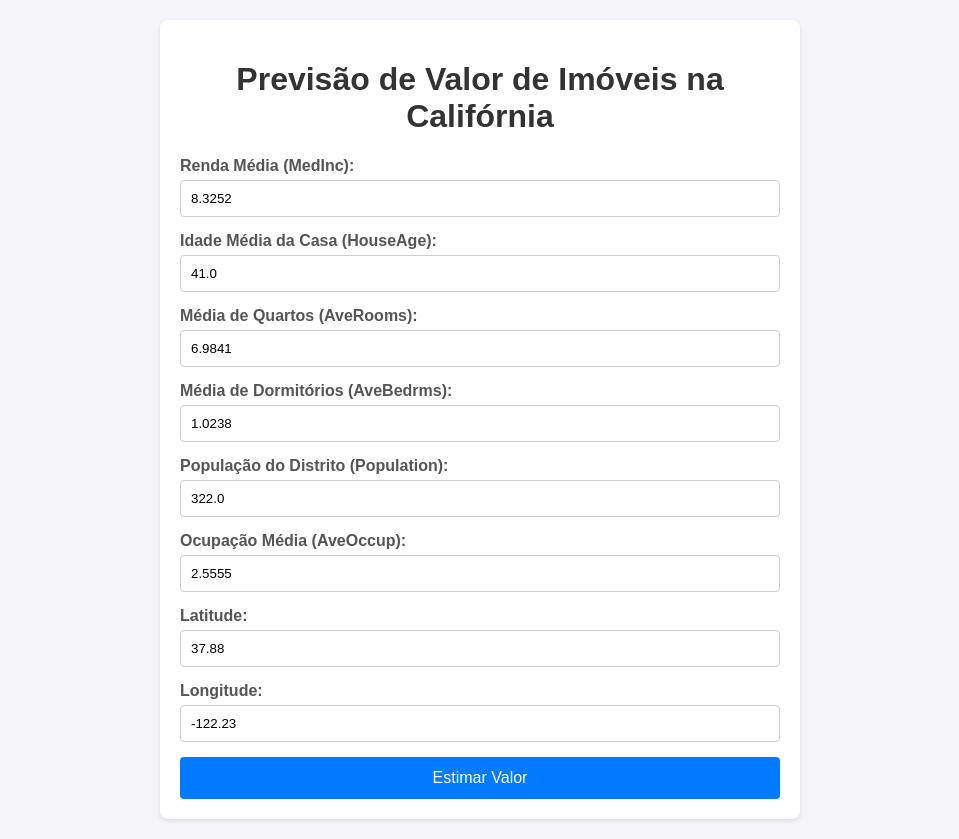
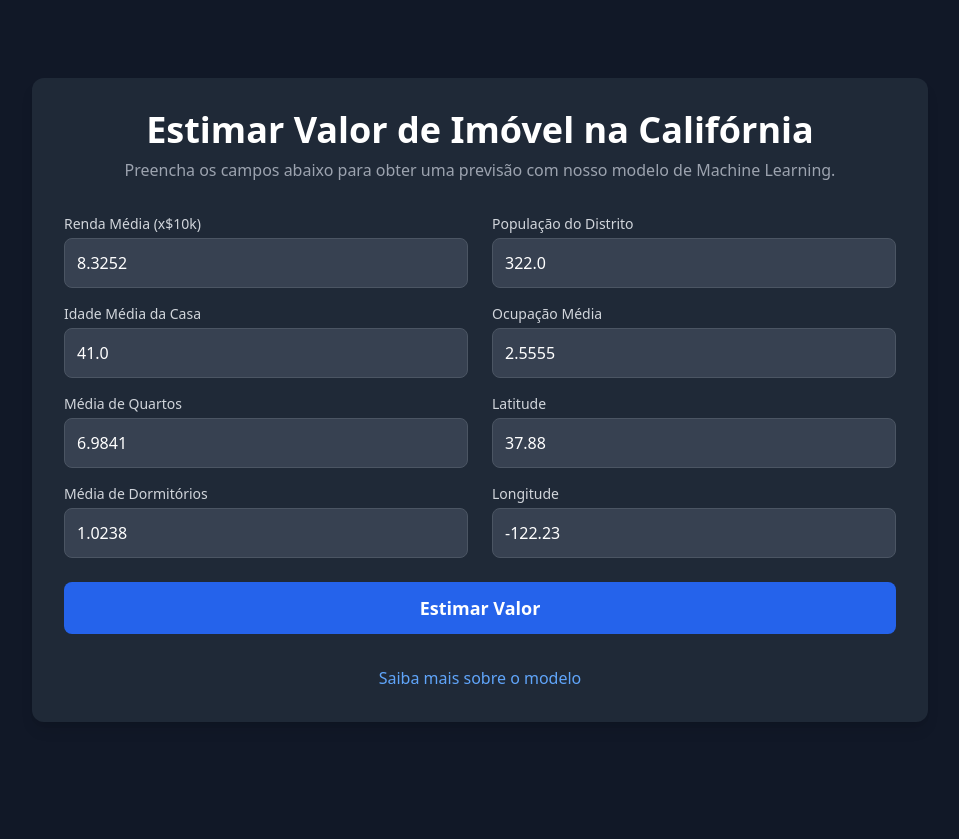
Before and after one commit to bwasistemas/previsao_imoveis-flask, a Flask app: page / in a window 1280 px wide. Shown: the whole page, without its empty margins (160-1119 px from the left). After the commit the page ends 722 px from the top, so only its background shows below. Run offline with Flask 3, Linux system fonts and the light colour scheme; parts of the project's set-up code (start-up, migrations or seed data) failed here and were passed over; some libraries are stand-ins or nearby versions.

Commit message:
feat: Adiciona documentação e informações do modelo
- Adiciona seção "Mais Informações" no README.md com detalhes sobre o funcionamento do modelo.
- Inclui o nome do autor no README.md.
- Adiciona seção "Sobre o Modelo" no frontend com uma explicação do modelo de regressão, bibliotecas utilizadas, dataset e nome do autor.

```diff
--- a/templates/index.html
+++ b/templates/index.html
@@ -1,67 +1,112 @@
 <!DOCTYPE html>
-<html lang="en">
+<html lang="pt-br">
 <head>
     <meta charset="UTF-8">
     <meta name="viewport" content="width=device-width, initial-scale=1.0">
-    <title>Previsão de Valor de Imóveis - Califórnia</title>
-    <style>
-        body { font-family: sans-serif; background-color: #f4f4f9; margin: 0; padding: 20px; }
-        .container { max-width: 600px; margin: auto; background: #fff; padding: 20px; border-radius: 8px; box-shadow: 0 2px 4px rgba(0,0,0,0.1); }
-        h1, h2 { text-align: center; color: #333; }
-        form { display: flex; flex-direction: column; gap: 15px; }
-        .form-group { display: flex; flex-direction: column; }
-        label { margin-bottom: 5px; color: #555; font-weight: bold; }
-        input { padding: 10px; border: 1px solid #ccc; border-radius: 4px; }
-        button { padding: 12px; background-color: #007bff; color: white; border: none; border-radius: 4px; cursor: pointer; font-size: 16px; }
-        button:hover { background-color: #0056b3; }
-        .result { margin-top: 20px; padding: 15px; background-color: #e9f7ef; border: 1px solid #d1e7dd; border-radius: 4px; text-align: center; font-size: 18px; }
-    </style>
+    <title>Estimar Valor de Imóvel - Califórnia</title>
+    <!-- Adicionando o Tailwind CSS via CDN -->
+    <script src="https://cdn.tailwindcss.com"></script>
 </head>
-<body>
-    <div class="container">
-        <h1>Previsão de Valor de Imóveis na Califórnia</h1>
-        <form action="/predict" method="post">
-            <div class="form-group">
-                <label for="MedInc">Renda Média (MedInc):</label>
-                <input type="number" step="any" name="MedInc" required value="8.3252">
+<body class="bg-gray-900 text-gray-200 flex items-center justify-center min-h-screen">
+
+    <div class="w-full max-w-4xl p-8 space-y-8 bg-gray-800 rounded-xl shadow-lg">
+
+        <div class="text-center">
+            <h1 class="text-4xl font-bold text-white">Estimar Valor de Imóvel na Califórnia</h1>
+            <p class="text-gray-400 mt-2">Preencha os campos abaixo para obter uma previsão com nosso modelo de Machine Learning.</p>
         </div>
-            <div class="form-group">
-                <label for="HouseAge">Idade Média da Casa (HouseAge):</label>
-                <input type="number" step="any" name="HouseAge" required value="41.0">
+
+        <form action="/modelofiap/predict" method="post" class="space-y-6">
+            <div class="grid grid-cols-1 md:grid-cols-2 gap-6">
+
+                <!-- Coluna Esquerda -->
+                <div class="space-y-4">
+                    <div>
+                        <label for="MedInc" class="block text-sm font-medium text-gray-300 mb-1">Renda Média (x$10k)</label>
+                        <input type="number" step="any" name="MedInc" required value="8.3252" class="w-full p-3 bg-gray-700 text-white rounded-lg border border-gray-600 focus:outline-none focus:ring-2 focus:ring-blue-500">
                     </div>
-            <div class="form-group">
-                <label for="AveRooms">Média de Quartos (AveRooms):</label>
-                <input type="number" step="any" name="AveRooms" required value="6.9841">
+                    <div>
+                        <label for="HouseAge" class="block text-sm font-medium text-gray-300 mb-1">Idade Média da Casa</label>
+                        <input type="number" step="any" name="HouseAge" required value="41.0" class="w-full p-3 bg-gray-700 text-white rounded-lg border border-gray-600 focus:outline-none focus:ring-2 focus:ring-blue-500">
                     </div>
-            <div class="form-group">
-                <label for="AveBedrms">Média de Dormitórios (AveBedrms):</label>
-                <input type="number" step="any" name="AveBedrms" required value="1.0238">
+                    <div>
+                        <label for="AveRooms" class="block text-sm font-medium text-gray-300 mb-1">Média de Quartos</label>
+                        <input type="number" step="any" name="AveRooms" required value="6.9841" class="w-full p-3 bg-gray-700 text-white rounded-lg border border-gray-600 focus:outline-none focus:ring-2 focus:ring-blue-500">
                     </div>
-            <div class="form-group">
-                <label for="Population">População do Distrito (Population):</label>
-                <input type="number" step="any" name="Population" required value="322.0">
+                    <div>
+                        <label for="AveBedrms" class="block text-sm font-medium text-gray-300 mb-1">Média de Dormitórios</label>
+                        <input type="number" step="any" name="AveBedrms" required value="1.0238" class="w-full p-3 bg-gray-700 text-white rounded-lg border border-gray-600 focus:outline-none focus:ring-2 focus:ring-blue-500">
                     </div>
-            <div class="form-group">
-                <label for="AveOccup">Ocupação Média (AveOccup):</label>
-                <input type="number" step="any" name="AveOccup" required value="2.5555">
                 </div>
-            <div class="form-group">
-                <label for="Latitude">Latitude:</label>
-                <input type="number" step="any" name="Latitude" required value="37.88">
+
+                <!-- Coluna Direita -->
+                <div class="space-y-4">
+                    <div>
+                        <label for="Population" class="block text-sm font-medium text-gray-300 mb-1">População do Distrito</label>
+                        <input type="number" step="any" name="Population" required value="322.0" class="w-full p-3 bg-gray-700 text-white rounded-lg border border-gray-600 focus:outline-none focus:ring-2 focus:ring-blue-500">
                     </div>
-            <div class="form-group">
-                <label for="Longitude">Longitude:</label>
-                <input type="number" step="any" name="Longitude" required value="-122.23">
+                    <div>
+                        <label for="AveOccup" class="block text-sm font-medium text-gray-300 mb-1">Ocupação Média</label>
+                        <input type="number" step="any" name="AveOccup" required value="2.5555" class="w-full p-3 bg-gray-700 text-white rounded-lg border border-gray-600 focus:outline-none focus:ring-2 focus:ring-blue-500">
                     </div>
-            <button type="submit">Estimar Valor</button>
+                    <div>
+                        <label for="Latitude" class="block text-sm font-medium text-gray-300 mb-1">Latitude</label>
+                        <input type="number" step="any" name="Latitude" required value="37.88" class="w-full p-3 bg-gray-700 text-white rounded-lg border border-gray-600 focus:outline-none focus:ring-2 focus:ring-blue-500">
+                    </div>
+                    <div>
+                        <label for="Longitude" class="block text-sm font-medium text-gray-300 mb-1">Longitude</label>
+                        <input type="number" step="any" name="Longitude" required value="-122.23" class="w-full p-3 bg-gray-700 text-white rounded-lg border border-gray-600 focus:outline-none focus:ring-2 focus:ring-blue-500">
+                    </div>
+                </div>
+            </div>
+
+            <div>
+                <button type="submit" class="w-full py-3 px-4 bg-blue-600 hover:bg-blue-700 rounded-lg text-white font-bold text-lg transition-colors">Estimar Valor</button>
+            </div>
         </form>
 
         {% if prediction %}
-        <div class="result">
-            <h2>Valor Estimado do Imóvel:</h2>
-            <p>${{ prediction }}</p>
+        <div class="mt-8 p-6 bg-gray-900 rounded-lg text-center">
+            <h2 class="text-xl font-medium text-gray-300">Valor Estimado do Imóvel:</h2>
+            <p class="text-4xl font-bold text-green-400 mt-2">$ {{ prediction }}</p>
         </div>
         {% endif %}
+
+        <!-- Seção Sobre o Modelo -->
+        <div class="mt-8 text-center">
+            <button id="toggle-button" class="text-blue-400 hover:text-blue-300">Saiba mais sobre o modelo</button>
         </div>
+
+        <div id="model-info" class="hidden mt-6 p-6 bg-gray-900/50 rounded-lg border border-gray-700">
+            <h3 class="text-2xl font-bold text-white mb-4">Sobre o Modelo de Regressão</h3>
+            <p class="text-gray-300">
+                Este projeto utiliza um modelo de <strong>Regressão de Floresta Aleatória (RandomForestRegressor)</strong> para prever o valor de imóveis. Uma Floresta Aleatória é um método de aprendizado de máquina que opera construindo uma infinidade de árvores de decisão durante o treinamento e emitindo a classe que é o modo das classes (classificação) ou a previsão média (regressão) das árvores individuais.
+            </p>
+            <p class="text-gray-300 mt-4">
+                O modelo foi treinado no conjunto de dados de habitação da Califórnia, que inclui características como renda média, idade da casa e localização. A acurácia do modelo é medida pelo R², que neste caso é de <strong>81%</strong>, indicando que o modelo consegue explicar 81% da variância nos preços dos imóveis.
+            </p>
+            <div class="mt-6">
+                <h4 class="text-xl font-bold text-white mb-2">Detalhes Técnicos:</h4>
+                <ul class="list-disc list-inside text-gray-300 space-y-1">
+                    <li><strong>Bibliotecas:</strong> Scikit-learn, Pandas, NumPy, Flask</li>
+                    <li><strong>Dataset:</strong> California Housing, da biblioteca Scikit-learn</li>
+                </ul>
+            </div>
+            <div class="mt-6 text-center text-gray-400">
+                <p>Desenvolvido por: Bruno Winicius Amorim</p>
+            </div>
+        </div>
+
+    </div>
+
+    <script>
+        const toggleButton = document.getElementById('toggle-button');
+        const modelInfo = document.getElementById('model-info');
+
+        toggleButton.addEventListener('click', () => {
+            modelInfo.classList.toggle('hidden');
+        });
+    </script>
+
 </body>
 </html>
```
Also changed, not shown: README.md. Lines whose indentation alone changed are shown as unchanged.
